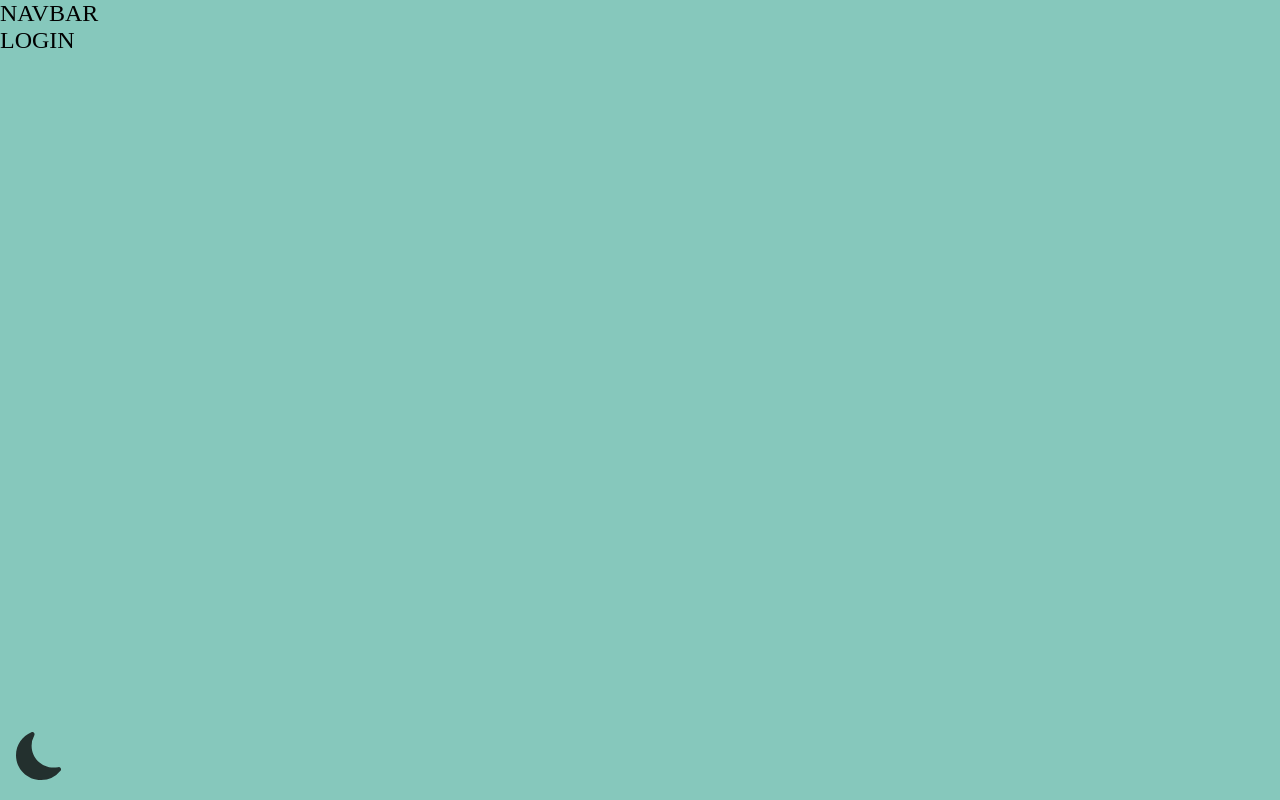
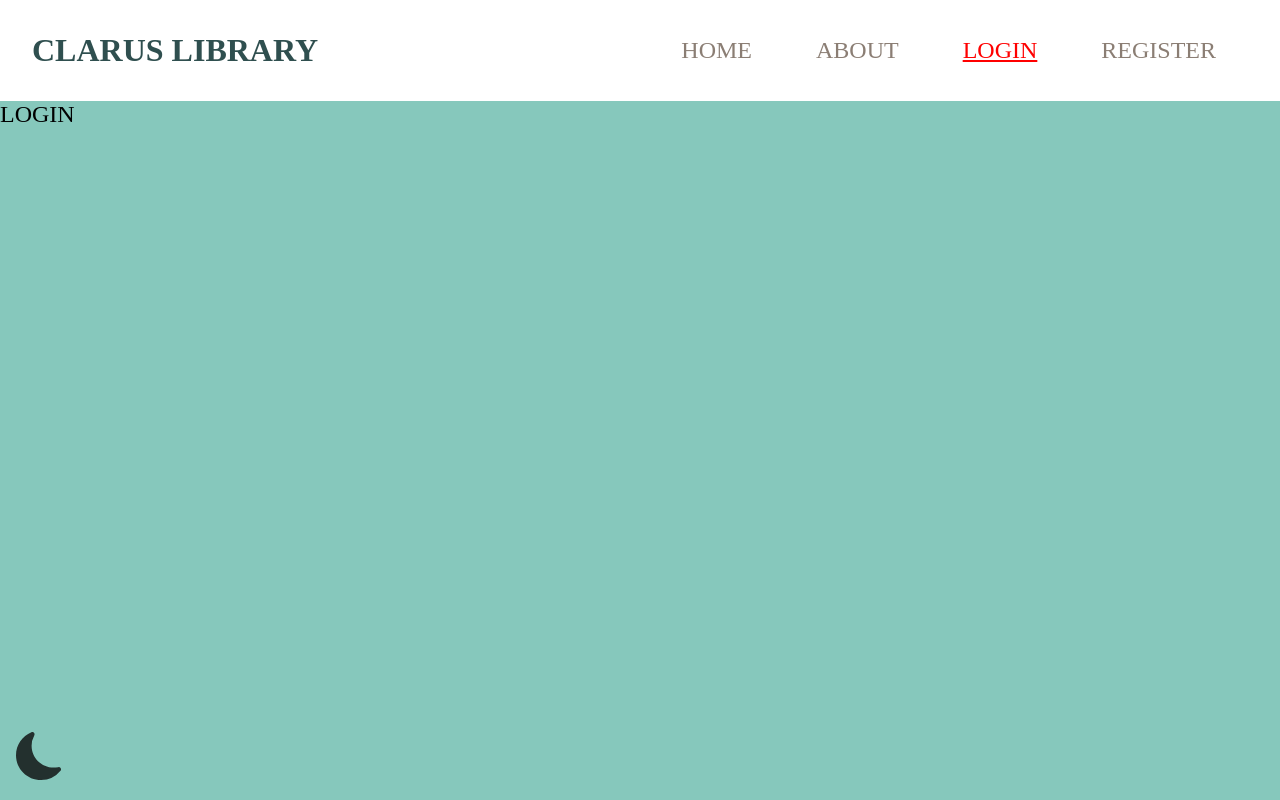
Before and after one commit to kaplanh/React-Mat_Dev-Library, a React (Create React App) app: page /login in a window 1280 px wide. Built offline with nearby package versions, Linux system fonts and the light colour scheme; a web font is replaced by a local one.

Commit message:
feat:navbar.jsx login-register & logout added

```diff
--- a/src/components/navbar/Navbar.jsx
+++ b/src/components/navbar/Navbar.jsx
@@ -1,9 +1,47 @@
-import React from 'react'
+import React, { useState } from "react";
+import { menuIcon } from "../../helper/iconData";
+import { HamburgerIcon, Logo, Menu, MenuLink, Nav } from "./Navbar.style";
+import { useAuthContext } from "../../context/AuthContext";
 
 const Navbar = () => {
-  return (
-    <div>Navbar</div>
-  )
-}
+    const [toggle, setToggle] = useState(false);
+    const { user, setUser } = useAuthContext();
+    const handleClose = () => {
+        setToggle(false);
+    };
+    const logOut = () => {
+        setUser(false);
+    };
+    return (
+        <Nav justify="space-between" wrap="wrap">
+            <Logo to="/">Clarus Library</Logo>
+            <HamburgerIcon onClick={() => setToggle(!toggle)}>
+                {menuIcon}
+            </HamburgerIcon>
+            <Menu showMenu={toggle}>
+                <MenuLink to="/" onClick={handleClose}>
+                    Home
+                </MenuLink>
+                <MenuLink to="/about" onClick={handleClose}>
+                    About
+                </MenuLink>
+                {user ? (
+                    <MenuLink to="/login" onClick={logOut}>
+                        Logout
+                    </MenuLink>
+                ) : (
+                    <>
+                        <MenuLink to="/login" onClick={handleClose}>
+                            Login
+                        </MenuLink>
+                        <MenuLink to="/register" onClick={handleClose}>
+                            Register
+                        </MenuLink>
+                    </>
+                )}
+            </Menu>
+        </Nav>
+    );
+};
 
-export default Navbar
+export default Navbar;
--- a/src/components/navbar/Navbar.style.jsx
+++ b/src/components/navbar/Navbar.style.jsx
@@ -1 +1,53 @@
 // Navbar Style
+import styled from "styled-components";
+import Flex from "../../styles/Flex";
+import { NavLink } from "react-router-dom";
+
+export const Nav = styled(Flex)`
+    background-color: ${({ theme }) => theme.colors.navbarBgColor};
+    padding: 1rem 2rem;
+`;
+
+export const Logo = styled(NavLink)`
+    padding: 1rem 0;
+    text-decoration: none;
+    font-weight: 800;
+    font-size: 2rem;
+    color: ${({ theme }) => theme.colors.logoColor};
+    transition: color 0.8s;
+    :hover {
+        color: ${({ theme }) => theme.colors.linkHoverColor};
+    }
+`;
+export const HamburgerIcon = styled.div`
+    display: none;
+    cursor: pointer;
+    @media (max-width: ${({ theme }) => theme.screens.lg}) {
+        display: block;
+    }
+`;
+export const Menu = styled(Flex)`
+    @media (max-width: ${({ theme }) => theme.screens.lg}) {
+        flex-direction: column;
+        width: 100%;
+        transition: all 1s;
+        max-height: ${({ showMenu }) => (showMenu ? "330px" : "0px")};
+        overflow: hidden;
+    }
+`;
+
+export const MenuLink = styled(NavLink)`
+    text-align: center;
+    padding: 1rem 2rem;
+    cursor: pointer;
+    text-decoration: none;
+    color: ${({ theme }) => theme.colors.linkColor};
+    transition: all 0.3s ease-in;
+    :hover {
+        color: ${({ theme }) => theme.colors.linkHoverColor};
+    }
+    &.active {
+        text-decoration: underline;
+        color: red;
+    }
+`;
--- /dev/null
+++ b/src/styles/Flex.jsx
@@ -0,0 +1,10 @@
+import styled from "styled-components";
+
+const Flex = styled.div`
+    display: flex;
+    justify-content: ${({ justify }) => justify || "center"};
+    align-items: ${({ align }) => align || "center"};
+    flex-wrap: ${({ wrap }) => wrap || "nowrap"};
+`;
+
+export default Flex;
```
